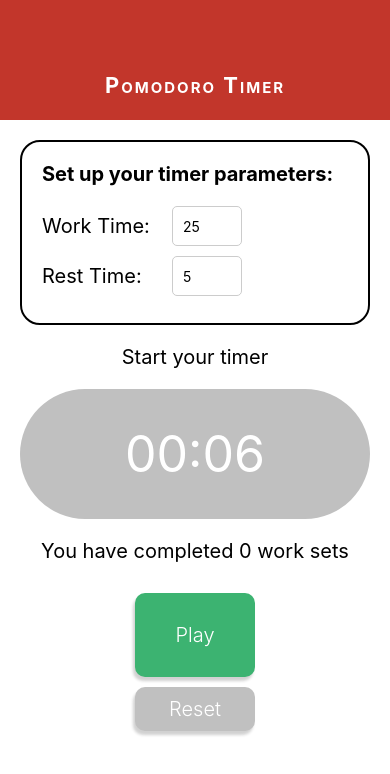
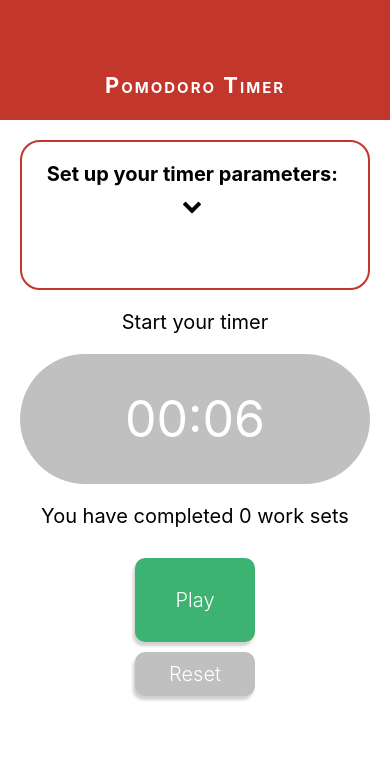
Before and after one commit to leenapoikolainen/pomodoro, a React Native app: screen / in a window 390 px wide. Shown: the top 774 px of the page. Built offline with nearby package versions, Linux system fonts and the light colour scheme.

Commit message:
added toggle to TimerSetup

```diff
--- a/package.json
+++ b/package.json
@@ -9,10 +9,13 @@
     "web": "expo start --web"
   },
   "dependencies": {
+    "accordion-collapse-react-native": "^1.1.1",
     "expo": "~48.0.6",
     "expo-status-bar": "~1.4.4",
     "react": "18.2.0",
     "react-native": "0.71.4",
+    "react-native-animatable": "^1.3.3",
+    "react-native-collapsible": "^1.6.1",
     "yarn": "^1.22.19"
   },
   "devDependencies": {
--- a/src/components/TimerDisplay.js
+++ b/src/components/TimerDisplay.js
@@ -1,5 +1,7 @@
-import React from "react";
+import React, {useState} from "react";
 import { StyleSheet, Text, View } from "react-native";
+
+
 
 function TimerDisplay({ timer, working, onBreak }) {
 
--- a/src/components/TimerSetup.js
+++ b/src/components/TimerSetup.js
@@ -4,11 +4,54 @@ import {
   Text,
   View,
   TextInput,
+  TouchableOpacity,
 } from "react-native";
 
+import Icon from "react-native-vector-icons/FontAwesome";
+
 function TimerSetup(props) {
+  const [expanded, setExpanded] = useState(false);
+
+  const toggleItem = () => {
+    setExpanded(!expanded);
+  };
+
   return (
     <View style={styles.container}>
+      <Text style={styles.headLineText}> Set up your timer parameters: </Text>
+      <View style={styles.accordContainer}>
+        <TouchableOpacity style={styles.button} onPress={toggleItem}>
+          <Icon name={expanded ? "chevron-up" : "chevron-down"} size={20} />
+        </TouchableOpacity>
+        {expanded && (
+          <View>
+            <View style={styles.inputContainer}>
+              <Text style={styles.inputLabel}>Work Time:</Text>
+              <TextInput
+                style={styles.input}
+                keyboardType="number-pad"
+                onChangeText={props.setWorkTime}
+                returnKeyType={"done"}
+                placeholder="min"
+                defaultValue="25"
+              />
+            </View>
+            <View style={styles.inputContainer}>
+              <Text style={styles.inputLabel}>Rest Time:</Text>
+              <TextInput
+                style={styles.input}
+                keyboardType="number-pad"
+                onChangeText={props.setBreakTime}
+                returnKeyType={"done"}
+                placeholder="min"
+                defaultValue="5"
+              />
+            </View>
+          </View>
+        )}
+      </View>
+
+      {/**
       <Text style={styles.headLineText}>Set up your timer parameters:</Text>
       <View style={styles.inputContainer}>
         <Text style={styles.inputLabel}>Work Time:</Text>
@@ -32,12 +75,21 @@ function TimerSetup(props) {
           defaultValue="5"
         />
       </View>
+      */}
     </View>
   );
 }
 export default TimerSetup;
 
 const styles = StyleSheet.create({
+  accordContainer: {
+    paddingBottom: 10,
+  },
+  button: {
+    //backgroundColor: 'blue',
+    width: 300,
+    alignItems: 'center',
+  },
   container: {
     flex: 1,
     alignItems: "flex-start",
@@ -45,7 +97,8 @@ const styles = StyleSheet.create({
     marginBottom: 20,
     borderWidth: 2,
     borderRadius: 20,
-    padding: 20
+    borderColor: "#C2362B",
+    padding: 20,
   },
   inputContainer: {
     flexDirection: "row",
@@ -67,7 +120,7 @@ const styles = StyleSheet.create({
   },
   headLineText: {
     fontSize: 20,
-    fontWeight: 'bold',
+    fontWeight: "bold",
     marginBottom: 10,
   },
   timer: {
```
Also changed, not shown: 1 other file (tests, documents, lock files or other folders).
